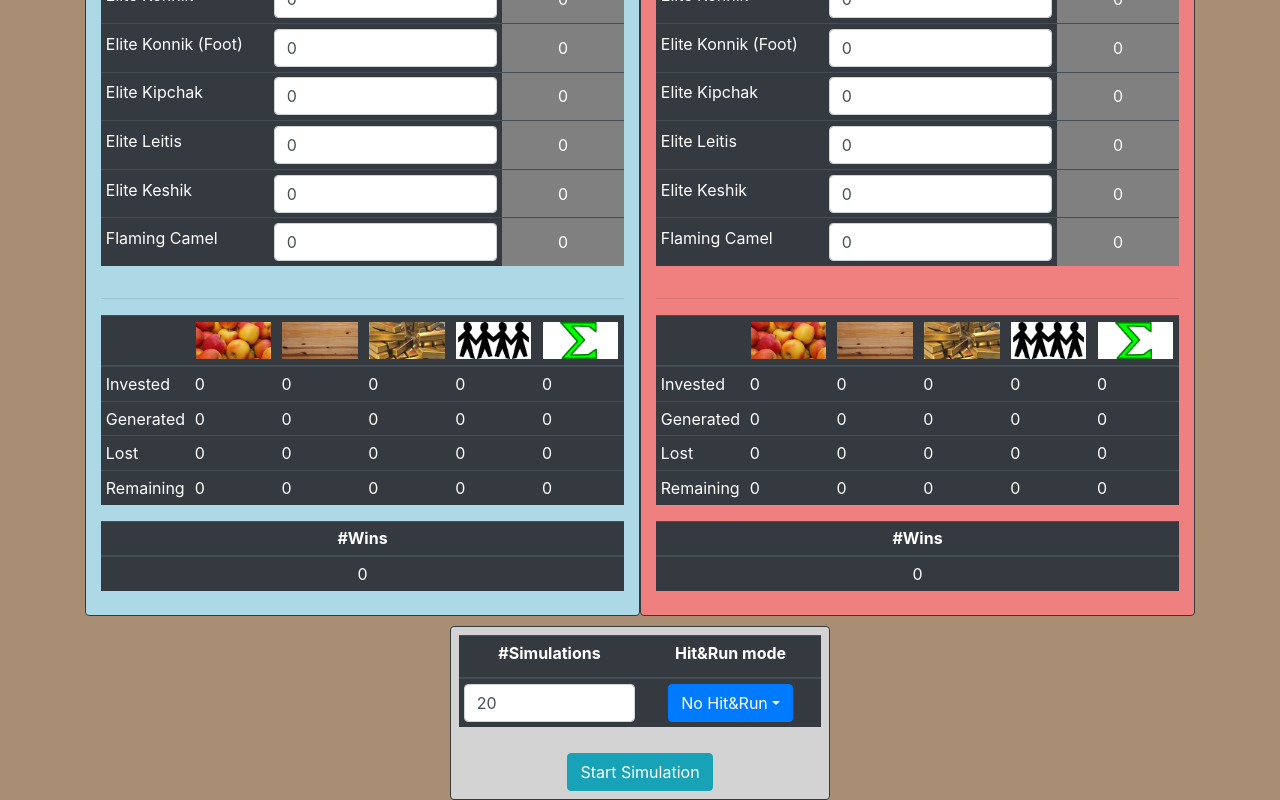
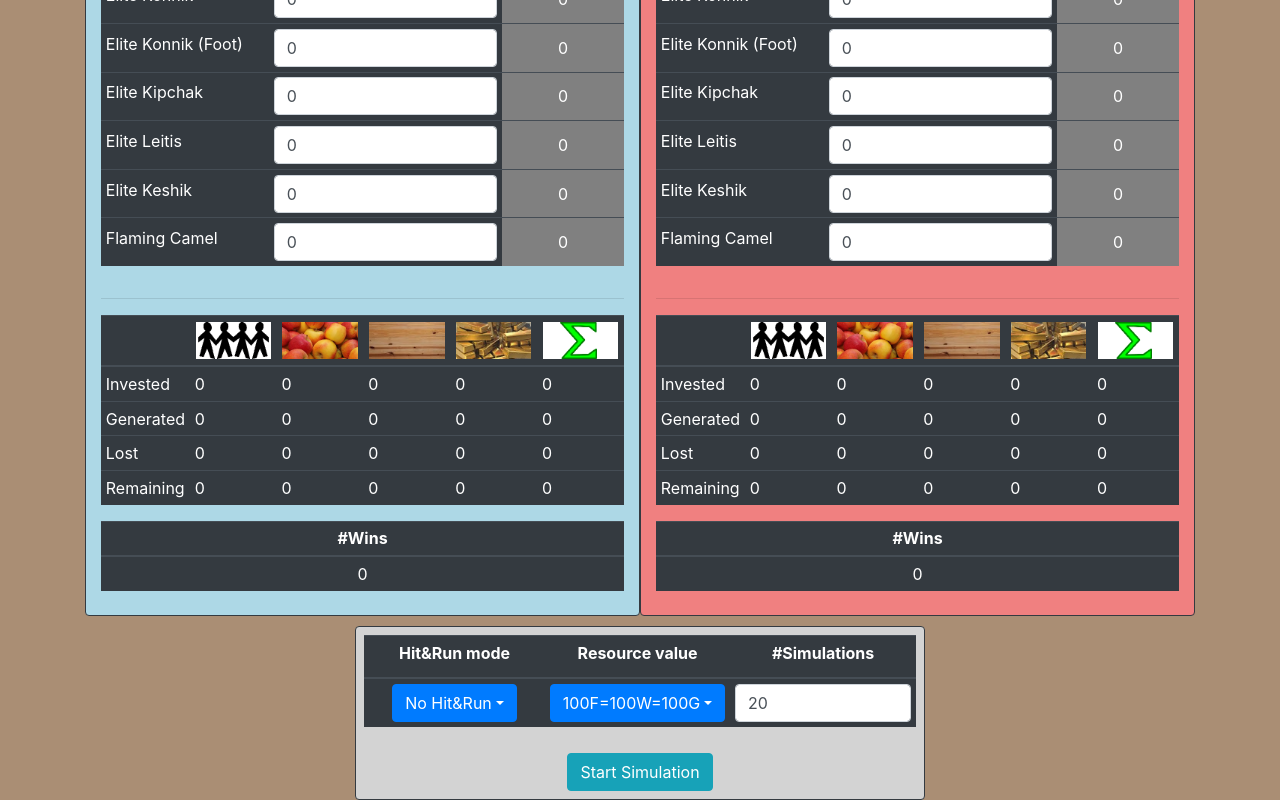
Before and after one commit to Zukatah/AoeCombatSimulatorWeb, an Angular app: page / in a window 1280 px wide. Shown: the part 2816-3616 px from the top of the page. Built offline with nearby package versions, Linux system fonts and the light colour scheme.

Commit message:
Added resource value settings to the simulator

```diff
--- a/src/app/aoeCombatSimulator/aoeCombatSimulator.component.html
+++ b/src/app/aoeCombatSimulator/aoeCombatSimulator.component.html
@@ -13,21 +13,19 @@
 		</div>
 	</div>
 	<div class="row top-buffer">
-		<div class="col-4"></div>
+		<div class="col-3"></div>
 
-		<div class="col-4 text-center border border-dark rounded p-2 simulator-bg">
+		<div class="col-6 text-center border border-dark rounded p-2 simulator-bg">
 			<table class="table table-sm table-dark">
 				<thead>
 					<tr>
-						<th scope="col" style="width: 50%"><label for="numberOfSimulationsTextbox">#Simulations</label></th>
-						<th scope="col" style="width: 50%"><label for="numberOfSimulationsTextbox">Hit&Run mode</label></th>
+						<th scope="col" style="width: 33%"><label for="numberOfSimulationsTextbox">Hit&Run mode</label></th>
+						<th scope="col" style="width: 33%"><label for="numberOfSimulationsTextbox">Resource value</label></th>
+						<th scope="col" style="width: 34%"><label for="numberOfSimulationsTextbox">#Simulations</label></th>
 					</tr>
 				</thead>
 				<tbody>
 					<tr>
-						<td class="text-center">
-							<input type="number" class="form-control" id="numberOfSimulationsTextbox" [(ngModel)]="numberOfSimulations" min="1" max="1000" oninput="this.value = this.value.replace(/[^0-9]/g, ''); if (this.value == ''){ this.value = '0'; }">
-						</td>
 						<td class="text-center">
 							<div ngbDropdown>
 								<button class="btn btn-primary" id="dropdownBasic1" ngbDropdownToggle>{{hitAndRunModes[hitAndRunMode]}}</button>
@@ -37,6 +35,19 @@
 									<button ngbDropdownItem (click)="SetHnR(2)">Perfect Hit&Run</button>
 								</div>
 							</div>
+						</td>
+						<td class="text-center">
+							<div ngbDropdown>
+								<button class="btn btn-primary" id="dropdownBasic2" ngbDropdownToggle>{{resourceValues[resourceValue]}}</button>
+								<div ngbDropdownMenu aria-labelledby="dropdownBasic2">
+									<button ngbDropdownItem (click)="SetRV(0)">100F=100W=100G (All resources are worth the same)</button>
+									<button ngbDropdownItem (click)="SetRV(1)">100F=100W=66,6G (Gold is worth 50% more than F&W)</button>
+									<button ngbDropdownItem (click)="SetRV(2)">100F=100W=17G (Gold is worth much more than F&W (common late game market exchange rate))</button>
+								</div>
+							</div>
+						</td>
+						<td class="text-center">
+							<input type="number" class="form-control" id="numberOfSimulationsTextbox" [(ngModel)]="numberOfSimulations" min="1" max="1000" oninput="this.value = this.value.replace(/[^0-9]/g, ''); if (this.value == ''){ this.value = '0'; }">
 						</td>
 					</tr>
 				</tbody>
@@ -48,6 +59,6 @@
 			<button type="button" class="btn btn-info top-buffer" (click)="Bt_fight_Click()" [disabled]="working">Start Simulation</button>
 		</div>
 
-		<div class="col-4"></div>
+		<div class="col-3"></div>
 	</div>
 </div>
--- a/src/app/aoeCombatSimulator/aoeCombatSimulator.component.ts
+++ b/src/app/aoeCombatSimulator/aoeCombatSimulator.component.ts
@@ -13,6 +13,11 @@ export class AoECombatSimulatorComponent {
 
 	public hitAndRunMode: number = 0; // 0=noHit&Run, 1=semi, 2=fullHit&Run
 	public hitAndRunModes: string[] = ["No Hit&Run", "Medium Hit&Run", "Perfect Hit&Run"];
+
+	public resourceValue: number = 0; // 0=noHit&Run, 1=semi, 2=fullHit&Run
+	public resourceValues: string[] = ["100F=100W=100G", "100F=100W=66,6G", "100F=100W=17G"];
+	public resourceValuesFactors: number[][] = [[1, 1, 1], [1, 1, 1.5], [1, 1, 5.88235]];
+
 	public players: Player[] = [new Player(new Color(0, 0, 128), this, 0), new Player(new Color(0, 0, 128), this, 1)];
 	public numberOfSimulations: number = 20;
 	public startTime: number;
@@ -48,8 +53,6 @@ export class AoECombatSimulatorComponent {
 				this.players[i].avgSurvivorsPercent[j] = this.players[i].avgSurvivorsNumber[j] / this.players[i].amountStartUnits[j];
 				this.players[i].avgSurvivorsColor[j] = this.players[i].amountStartUnits[j] == 0 ? new Color(128, 128, 128) :
 					new Color(255 - 128.0 * this.players[i].avgSurvivorsPercent[j], 127 + 128.0 * this.players[i].avgSurvivorsPercent[j], 0);
-				// console.log("Pl" + i + " UT" + j + ": " + this.players[i].avgSurvivorsColor[j].GetAsHex());
-				// 0.0 <-> (255, 128, 128), <=0.1 <-> (255, 192, 192), <=0.5 <-> (255, 255, 192), <=0.9 <-> (192, 255, 192), >0.9 <-> (128, 255, 128)
 
 				for (let k: number = 0; k < 3; k++)
 				{
@@ -58,20 +61,13 @@ export class AoECombatSimulatorComponent {
 			}
 			this.players[i].populationLost = this.players[i].populationInvested - this.players[i].populationRemaining;
 
-			this.players[i].resourcesLostTotal = 0;
-			this.players[i].resourcesRemainingTotal = 0;
-			this.players[i].resourcesGeneratedTotal = 0;
 			for (let j: number = 0; j < 3; j++)
 			{
 				this.players[i].resourcesLost[j] = this.players[i].resourcesInvested[j] - this.players[i].resourcesRemaining[j];
-				this.players[i].resourcesLostTotal += this.players[i].resourcesLost[j];
-
 				this.players[i].resourcesRemaining[j] += this.players[i].resourcesGenerated[j];
-				this.players[i].resourcesRemainingTotal += this.players[i].resourcesRemaining[j];
-
-				this.players[i].resourcesGeneratedTotal += this.players[i].resourcesGenerated[j];
 			}
 		}
+		this.CalculateWeightedSum();
 
 		/*for (let i: number = 0; i < 2; i++)
 		{
@@ -81,13 +77,31 @@ export class AoECombatSimulatorComponent {
 		console.log("Elapsed time for simulation: " + (performance.now() - this.startTime) + "ms.");
 	}
 
+	public CalculateWeightedSum(): void{
+		for (let i: number = 0; i < 2; i++) {
+			this.players[i].resourcesLostTotal = 0;
+			this.players[i].resourcesRemainingTotal = 0;
+			this.players[i].resourcesGeneratedTotal = 0;
+			for (let j: number = 0; j < 3; j++) {
+				this.players[i].resourcesLostTotal += this.players[i].resourcesLost[j] * this.resourceValuesFactors[this.resourceValue][j];
+				this.players[i].resourcesRemainingTotal += this.players[i].resourcesRemaining[j] * this.resourceValuesFactors[this.resourceValue][j];
+				this.players[i].resourcesGeneratedTotal += this.players[i].resourcesGenerated[j] * this.resourceValuesFactors[this.resourceValue][j];
+			}
+		}
+	}
 
 	public SetHnR(mode: number){
 		this.hitAndRunMode = mode;
 	}
 
+	public SetRV(mode: number){
+		this.resourceValue = mode;
+		for (let i: number = 0; i < 2; i++){
+			this.players[i].CalculateResourcesInvested();
+		}
+		this.CalculateWeightedSum();
+	}
 
-	// object sender, EventArgs e
 	public Bt_fight_Click(): void
 	{
 		if (this.numberOfSimulations == NaN || this.numberOfSimulations < 1 || this.numberOfSimulations > 1000 || !Number.isInteger(this.numberOfSimulations)){
@@ -110,8 +124,7 @@ export class AoECombatSimulatorComponent {
 		this.working = true;
 		setTimeout(this.CreateBattles.bind(this), 0);
 
-		//for (let i: number = 0; i < this.numberOfSimulations; i++){ new Battle(this, 0, i, this.hitAndRunMode); }
-		//this.PrintResults();
+		//for (let i: number = 0; i < this.numberOfSimulations; i++){ new Battle(this, 0, i, this.hitAndRunMode); } this.PrintResults();
 	}
 
 	public CreateBattles(){
--- a/src/app/aoeData/player.ts
+++ b/src/app/aoeData/player.ts
@@ -36,22 +36,7 @@ export class Player{
 	public populationGenerated: number = 0;
 
 	public uts: UnitType[] = AoeData.unitTypesList;
-
-	// Player GUI //
-	public playerColor: Color;
-
-	/*
-	public numberOfAverageSurvivorsLabel: Label;
-	public resourcesLostLabel: Label;
-	public resourcesLostTextboxes: TextBox[] = [];
-	public resourcesLostLabels: Label[] = [];
-	public totalResourcesLostTextbox: TextBox;
-	public sumWinsLabel: Label;
-	public sumWinsTextbox: Textbox;
-	public utNameLabel: Label[] = [];
-	public enterAmountTextbox: Textbox[] = [];
-	public avgSurvivorsTextbox: Textbox[] = [];
-	*/
+	public playerColor: Color; // Player GUI //
 
 	public constructor(playerColor: Color, userInterface: AoECombatSimulatorComponent, playerIndex: number)
 	{
@@ -65,7 +50,6 @@ export class Player{
 		this.playerColor = playerColor;
 		this.userInterface = userInterface;
 		this.playerIndex = playerIndex;
-		this.CreatePlayerUIElements();
 	}
 
 	public ResetData(): void
@@ -82,47 +66,20 @@ export class Player{
 		AoeData.unitTypesList.forEach(ut => { this.survivorsSumArmy.set(ut, 0); });
 	}
 
-	public CreatePlayerUIElements(): void
-	{
-		/*
-		this.resourcesLostLabel = new Label();
-		this.resourcesLostLabel.Location = new Point(160 + 600 * this.playerIndex, 850);
-		this.resourcesLostLabel.Text = "Resources lost";
-		this.resourcesLostLabel.AutoSize = true;
-		this.resourcesLostLabel.ForeColor = this.playerColor;
-		this.userInterface.Controls.Add(this.resourcesLostLabel);
-
-		for (let j: number = 0; j < 3; j++)
+	public CalculateResourcesInvested(): void{
+		this.populationInvested = 0;
+		this.resourcesInvestedTotal = 0;
+		for (let k: number = 0; k < 3; k++)
 		{
-			this.resourcesLostLabels[j] = new Label();
-			this.resourcesLostLabels[j].Location = new Point(160 + 81 * j + 600 * this.playerIndex, 869);
-			this.resourcesLostLabels[j].Size = new Size(80, 20);
-			this.resourcesLostLabels[j].Image = AoeData.resourceImages[j];
-			this.userInterface.Controls.Add(this.resourcesLostLabels[j]);
-			this.resourcesLostTextboxes[j] = new TextBox();
-			this.resourcesLostTextboxes[j].ReadOnly = true;
-			this.resourcesLostTextboxes[j].Location = new Point(160 + 81 * j + 600 * this.playerIndex, 890);
-			this.resourcesLostTextboxes[j].Size = new Size(80, 20);
-			this.userInterface.Controls.Add(this.resourcesLostTextboxes[j]);
+			this.resourcesInvested[k] = 0;
+			for (let j: number = 0; j < AoeData.unitTypesList.length; j++)
+			{
+				this.resourcesInvested[k] += AoeData.unitTypesList[j].resourceCosts[k] * this.amountStartUnits[j];
+				if (k == 0){
+					this.populationInvested += AoeData.unitTypesList[j] == AoeData.ut_eliteKarambitWarrior ? this.amountStartUnits[j] * 0.5 : this.amountStartUnits[j];
+				}
+			}
+			this.resourcesInvestedTotal += this.resourcesInvested[k] * this.userInterface.resourceValuesFactors[this.userInterface.resourceValue][k];
 		}
-
-		this.totalResourcesLostTextbox = new TextBox();
-		this.totalResourcesLostTextbox.ReadOnly = true;
-		this.totalResourcesLostTextbox.Location = new Point(160 + 600 * this.playerIndex, 911);
-		this.totalResourcesLostTextbox.Size = new Size(242, 20);
-		this.userInterface.Controls.Add(this.totalResourcesLostTextbox);
-
-		this.sumWinsLabel = new Label();
-		this.sumWinsLabel.Location = new Point(220 + 600 * this.playerIndex, 935);
-		this.sumWinsLabel.Text = "#Wins Army " + (this.playerIndex + 1);
-		this.sumWinsLabel.AutoSize = true;
-		this.sumWinsLabel.ForeColor = this.playerColor;
-		this.userInterface.Controls.Add(this.sumWinsLabel);
-		this.sumWinsTextbox = new TextBox();
-		this.sumWinsTextbox.ReadOnly = true;
-		this.sumWinsTextbox.Location = new Point(220 + 600 * this.playerIndex, 950);
-		this.sumWinsTextbox.Size = new Size(80, 20);
-		this.userInterface.Controls.Add(this.sumWinsTextbox);
-		*/
 	}
 }
--- a/src/app/player/player.component.html
+++ b/src/app/player/player.component.html
@@ -31,45 +31,45 @@
 			<thead>
 				<tr>
 					<th scope="col"></th>
+					<th scope="col"><img src="assets/population1.png" class="border border-dark img-fluid"></th>
 					<th scope="col"><img src="assets/food1.jpg" class="border border-dark img-fluid"></th>
 					<th scope="col"><img src="assets/wood1.jpg" class="border border-dark img-fluid"></th>
 					<th scope="col"><img src="assets/gold1.jpg" class="border border-dark img-fluid"></th>
-					<th scope="col"><img src="assets/population1.png" class="border border-dark img-fluid"></th>
 					<th scope="col"><img src="assets/sum1.png" class="border border-dark img-fluid"></th>
 				</tr>
 			</thead>
 			<tbody>
 				<tr>
 					<td>Invested</td>
+					<td>{{player.populationInvested | number : '1.0-2'}}</td>
 					<td>{{player.resourcesInvested[0] | number : '1.0-2'}}</td>
 					<td>{{player.resourcesInvested[1] | number : '1.0-2'}}</td>
 					<td>{{player.resourcesInvested[2] | number : '1.0-2'}}</td>
 					<td>{{player.resourcesInvestedTotal | number : '1.0-2'}}</td>
-					<td>{{player.populationInvested | number : '1.0-2'}}</td>
 				</tr>
 				<tr>
 					<td>Generated</td>
+					<td>{{player.populationGenerated | number : '1.0-2'}}</td>
 					<td>{{player.resourcesGenerated[0] | number : '1.0-2'}}</td>
 					<td>{{player.resourcesGenerated[1] | number : '1.0-2'}}</td>
 					<td>{{player.resourcesGenerated[2] | number : '1.0-2'}}</td>
 					<td>{{player.resourcesGeneratedTotal | number : '1.0-2'}}</td>
-					<td>{{player.populationGenerated | number : '1.0-2'}}</td>
 				</tr>
 				<tr>
 					<td>Lost</td>
+					<td>{{player.populationLost | number : '1.0-2'}}</td>
 					<td>{{player.resourcesLost[0] | number : '1.0-2'}}</td>
 					<td>{{player.resourcesLost[1] | number : '1.0-2'}}</td>
 					<td>{{player.resourcesLost[2] | number : '1.0-2'}}</td>
 					<td>{{player.resourcesLostTotal | number : '1.0-2'}}</td>
-					<td>{{player.populationLost | number : '1.0-2'}}</td>
 				</tr>
 				<tr>
 					<td>Remaining</td>
+					<td>{{player.populationRemaining | number : '1.0-2'}}</td>
 					<td>{{player.resourcesRemaining[0] | number : '1.0-2'}}</td>
 					<td>{{player.resourcesRemaining[1] | number : '1.0-2'}}</td>
 					<td>{{player.resourcesRemaining[2] | number : '1.0-2'}}</td>
 					<td>{{player.resourcesRemainingTotal | number : '1.0-2'}}</td>
-					<td>{{player.populationRemaining | number : '1.0-2'}}</td>
 				</tr>
 			</tbody>
 		</table>
```
Also changed, not shown: src/app/player/player.component.ts (+1 -17 lines).
